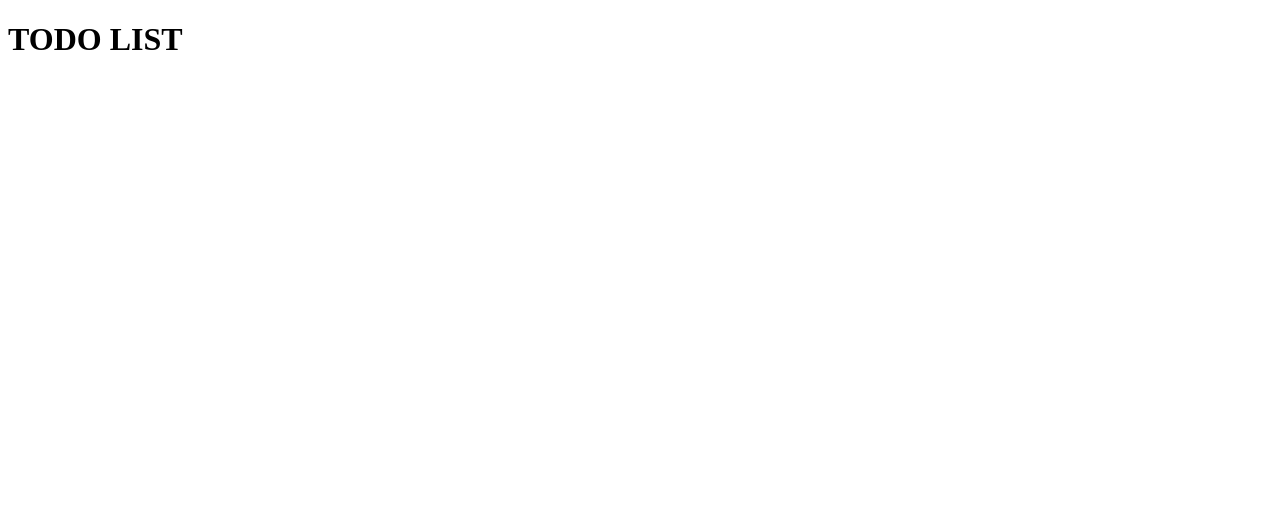
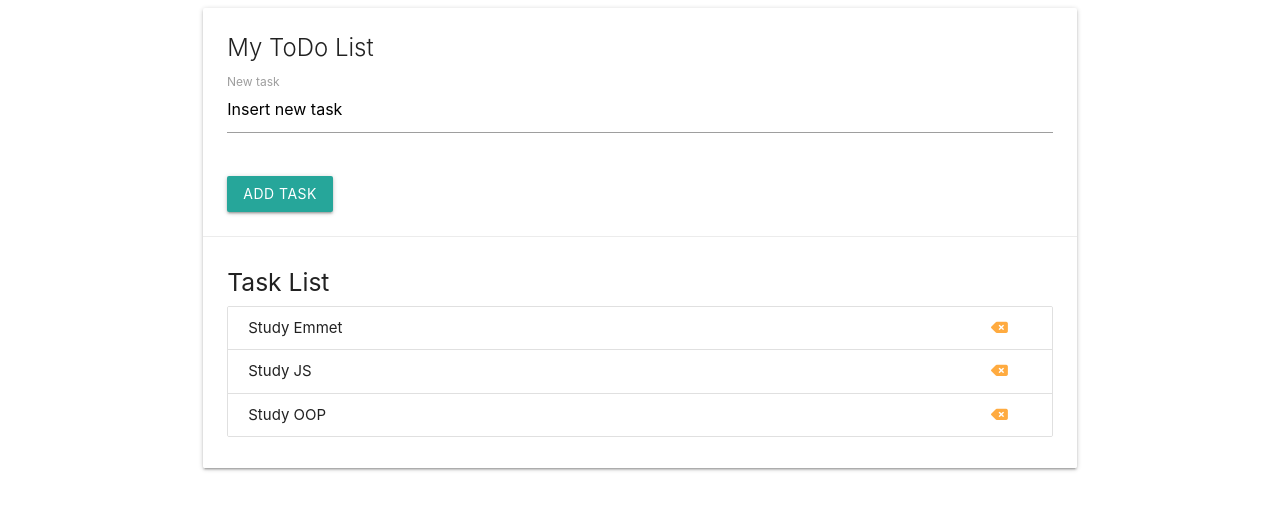
Before and after one commit to ritasobrak/todo-list-Anna, a plain HTML site: page index.html in a window 1280 px wide. Drawn offline with nearby package versions, Linux system fonts and the light colour scheme.

Commit message:
Add a JS

```diff
--- a/app.js
+++ b/app.js
@@ -0,0 +1,36 @@
+// define variables
+const form = document.querySelector('#task-form');
+const taskInput = document.querySelector('#task').value;
+const taskList = document.querySelector('.collection')
+
+//define event listeners
+// add task to list - submit button
+form.addEventListener('submit', addTask);
+
+//addTask function
+function addTask(e) {
+    if (taskInput.value === '') {
+        alert("Add New Task!")
+    } else {
+        //create li
+        const li = document.createElement('li');
+        //add class
+        li.className = "collection-item";
+        //add input value
+        li.appendChild(document.createTextNode(taskInput.value));
+        //link for element removing
+        const link = document.createElement('a');
+        // add css to link
+        link.className = 'secondary-content';
+        // add fas icon
+        link.innerHTML = '<i class="fas fa-backspace"></i>';
+        //add link into li
+        li.appendChild(link);
+        //add li into ul
+        taskList.appendChild(li);
+        //clear task input
+        taskInput.value = '';
+
+        e.preventDefault();
+    }
+}
--- a/index.html
+++ b/index.html
@@ -5,10 +5,55 @@
     <meta content="width=device-width, user-scalable=no, initial-scale=1.0, maximum-scale=1.0, minimum-scale=1.0"
           name="viewport">
     <meta content="ie=edge" http-equiv="X-UA-Compatible">
+    <link href="https://cdnjs.cloudflare.com/ajax/libs/materialize/1.0.0/css/materialize.min.css" rel="stylesheet">
+
     <title>ToDo List</title>
 </head>
 <body>
-<h1>TODO LIST</h1>
+<div class="container">
+    <div class="row">
+        <div class="col s12">
+            <div class="card">
+                <div class="card-content">
+                    <span class="card-title">My ToDo List</span>
+                    <form id="task-form">
+                        <div class="row">
+                            <div class="input-field col s12">
+                                <label for="task">New task</label>
+                                <input id="task" type="text" value="Insert new task">
+                            </div>
+                        </div>
+                        <input class="btn" type="submit" value="Add task">
+                    </form>
+                </div>
+                <div class="card-action">
+                    <h5>Task List</h5>
+                    <ul class="collection">
+                        <li class="collection-item">Study Emmet
+                            <a class="secondary-content" href="#">
+                                <i class="fas fa-backspace"></i>
+                            </a>
+                        </li>
+                        <li class="collection-item">Study JS
+                            <a class="secondary-content" href="#">
+                                <i class="fas fa-backspace"></i>
+                            </a></li>
+                        <li class="collection-item">Study OOP
+                            <a class="secondary-content" href="#">
+                                <i class="fas fa-backspace"></i>
+                            </a></li>
+                    </ul>
+                </div>
+            </div>
+        </div>
+    </div>
+</div>
+
+
+<script src="https://cdnjs.cloudflare.com/ajax/libs/materialize/1.0.0/js/materialize.min.js"></script>
+<script crossorigin="anonymous" src="https://kit.fontawesome.com/383c2a6db9.js"></script>
+<!--local js-->
 <script src="app.js"></script>
+
 </body>
 </html>
```
